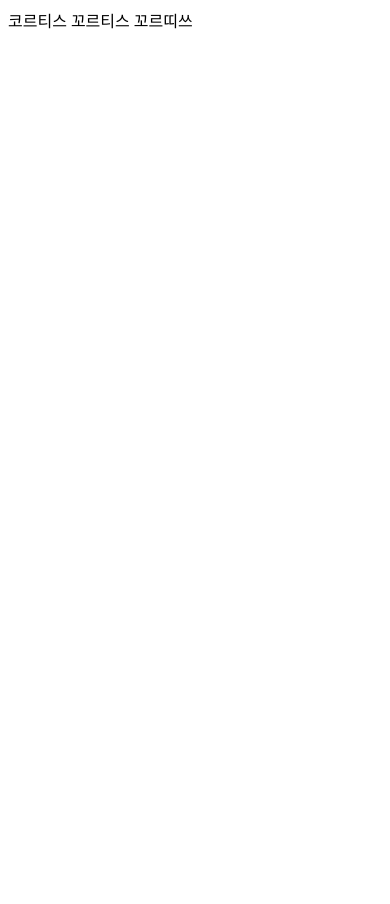
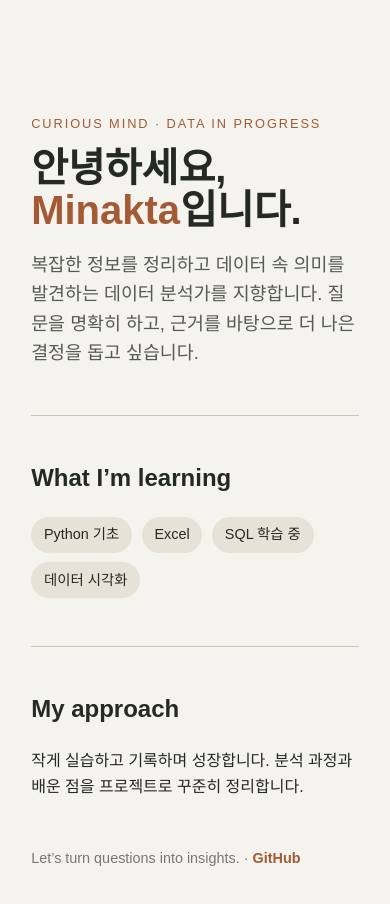
Before and after one commit to minakta/261113_emptie, a plain HTML site: page index.html in a window 390 px wide. Before the commit the page ends 844 px from the top, so only its background shows below. Drawn offline with Linux system fonts and the light colour scheme.

Commit message:
Build responsive data analyst introduction page

```diff
--- a/index.html
+++ b/index.html
@@ -1,11 +1,16 @@
-<!DOCTYPE html>
-<html lang="en">
+<!doctype html>
+<html lang="ko">
 <head>
-    <meta charset="UTF-8">
-    <meta name="viewport" content="width=device-width, initial-scale=1.0">
-    <title>Document</title>
-</head>
-<body>
-    코르티스 꼬르티스 꼬르띠쓰
-</body>
-</html>
+<meta charset="utf-8"><meta name="viewport" content="width=device-width,initial-scale=1">
+<title>Minakta | Data Analyst</title>
+<style>
+*{box-sizing:border-box}body{margin:0;background:#f5f3ed;color:#252923;font:16px/1.6 Arial,sans-serif}main{max-width:760px;margin:auto;padding:12vh 8vw}.tag{color:#a45b35;font-size:.8rem;letter-spacing:.15em;text-transform:uppercase}h1{font-size:clamp(2.5rem,9vw,5rem);line-height:1.05;margin:.5rem 0}h1 span{color:#a45b35}.lead{font-size:1.15rem;max-width:38rem;color:#555b52}.panel{border-top:1px solid #c9c7bd;margin-top:3rem;padding-top:1.4rem}.skills{display:flex;flex-wrap:wrap;gap:.6rem}.skills span{background:#e6e2d7;padding:.4rem .8rem;border-radius:2rem;font-size:.9rem}a{color:#a45b35;text-decoration:none;font-weight:bold}footer{margin-top:3rem;font-size:.9rem;color:#777}
+</style></head>
+<body><main>
+<p class="tag">Curious mind · Data in progress</p>
+<h1>안녕하세요,<br><span>Minakta</span>입니다.</h1>
+<p class="lead">복잡한 정보를 정리하고 데이터 속 의미를 발견하는 데이터 분석가를 지향합니다. 질문을 명확히 하고, 근거를 바탕으로 더 나은 결정을 돕고 싶습니다.</p>
+<section class="panel"><h2>What I’m learning</h2><div class="skills"><span>Python 기초</span><span>Excel</span><span>SQL 학습 중</span><span>데이터 시각화</span></div></section>
+<section class="panel"><h2>My approach</h2><p>작게 실습하고 기록하며 성장합니다. 분석 과정과 배운 점을 프로젝트로 꾸준히 정리합니다.</p></section>
+<footer>Let’s turn questions into insights. · <a href="https://github.com/minakta">GitHub</a></footer>
+</main></body></html>
```
